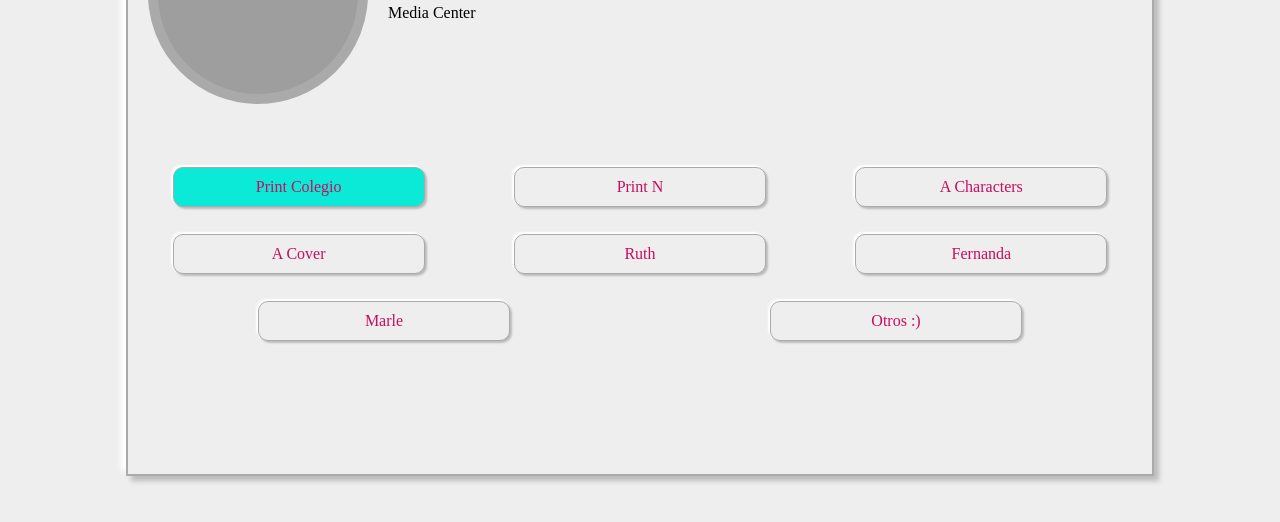
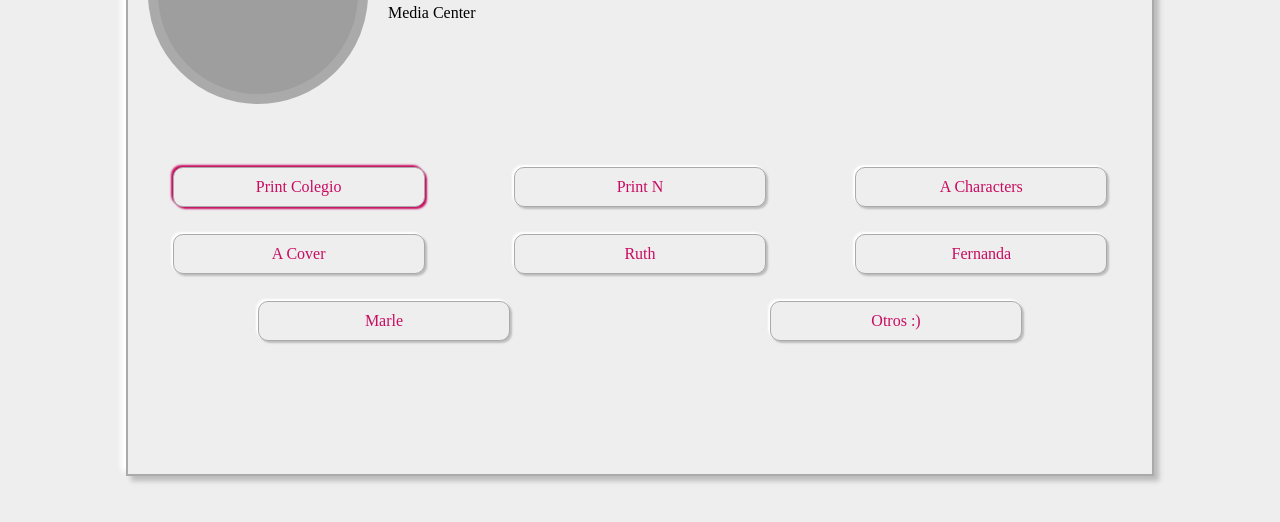
Before and after one commit to TitoPoma/TitoPoma.githaub.io, a PHP site: page / in a window 1280 px wide, with the pointer over the restyled element. Shown: the part 246-768 px from the top of the page. Run offline with PHP 8.4, Linux system fonts and the light colour scheme; grey boxes are pictures that could not be loaded.

Commit message:
nex hover

```diff
--- a/index.css
+++ b/index.css
@@ -23,7 +23,9 @@
   box-shadow: -2px -2px 2px #fff , 2px 2px 2px #bbb;
 }
 #linkR:hover{
-  background: rgb(11, 234, 215);
+  /* background: rgb(11, 234, 215); */
+  box-shadow: -2px -2px 2px var(--colorDominator) , 2px 2px 2px var(--colorDominator);
+}
 }
 html{
  width: 100%;
```
